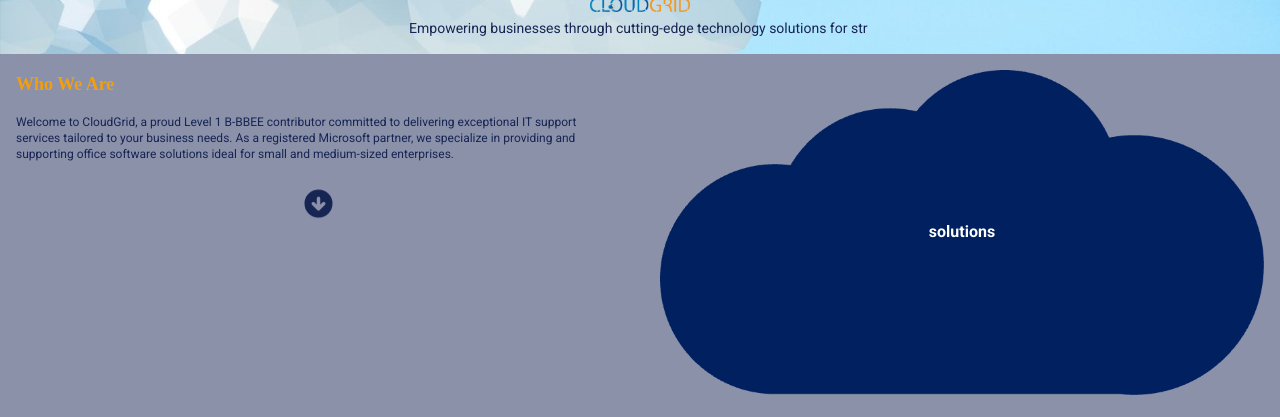
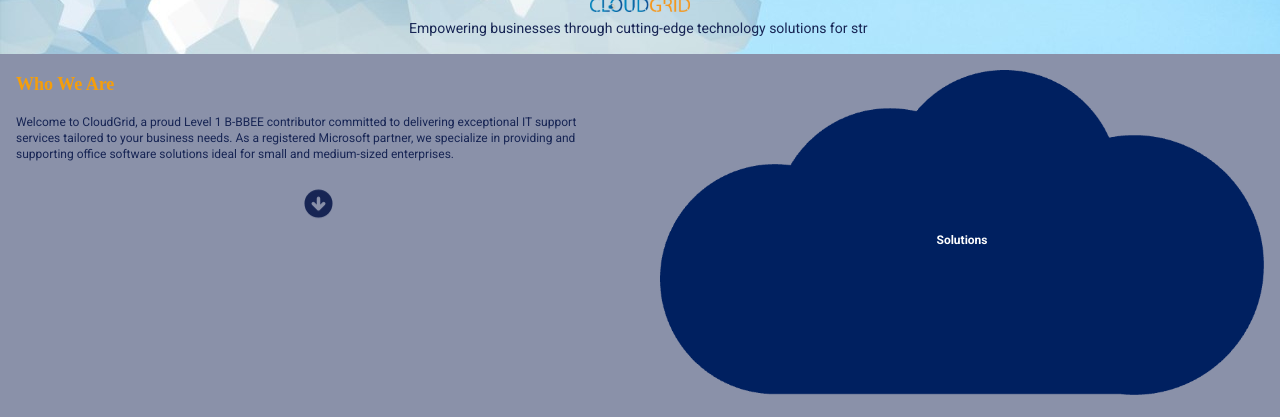
Before and after one commit to Sheilakobue/Cloudgrid-website, a Next.js app: page / in a window 1280 px wide. Shown: the part 535-952 px from the top of the page. Built offline with nearby package versions, Linux system fonts and the light colour scheme.

Commit message:
documented & commented

```diff
--- a/src/app/page.tsx
+++ b/src/app/page.tsx
@@ -5,15 +5,22 @@ import Image from "next/image";
 import Picture4 from "../../public/Picture4.png";
 import { HiArrowCircleDown } from "react-icons/hi";
 
-export default function Home() {
+/**
+ * Home component
+ * Renders the home page with a hero section, an information section, and a link to solutions.
+ * @returns {JSX.Element} The Home component JSX
+ */
+export default function Home(): JSX.Element {
   return (
     <div>
+      {/* Hero section */}
       <Hero />
-      <div className="dark:text-neutral-100 text-blue-950 dark:bg-gray-800 flex flex-col space-y-10 place-items-stretch justify-center align-top md:flex-row md:text-left md:p-4  p-4 text-center md:space-y-0 md:space-x-10">
+      <div className="dark:text-neutral-100 text-blue-950 dark:bg-gray-800 flex flex-col space-y-10 place-items-stretch justify-center align-top md:flex-row md:text-left md:p-4 p-4 text-center md:space-y-0 md:space-x-10">
+
         {/* Text section */}
         <div className="md:mt-0 md:w-1/2">
           <h3 className="text-lg font-bold text-amber-500 mt-0 md:text-left">Who We Are</h3>
-          <p className="text-xs mb-6 mt-4 md:text-mt-4 md:text-left">
+          <p className="text-xs mb-6 mt-4 md:mt-4 md:text-left">
             Welcome to CloudGrid, a proud Level 1 B-BBEE contributor committed
             to delivering exceptional IT support services tailored to your
             business needs. As a registered Microsoft partner, we specialize in
@@ -23,29 +30,31 @@ export default function Home() {
 
           {/* Arrow section */}
           <div className="flex flex-row justify-center md:mt-8 mt-2 cursor-pointer hover:text-amber-500">
-            <Link href="/about" passHref>
+            <Link href="/about">
               <HiArrowCircleDown size={35} className="animate-bounce" />
             </Link>
           </div>
         </div>
+
         {/* Image Button section */}
         <div className="md:mt-0 pb-10 mt-4 md:w-1/2 relative flex items-center justify-center">
-          <a href="/solutions" className="relative">
+          <Link href="/solutions">
+            <div className="relative cursor-pointer">
               <Image
                 src={Picture4}
                 alt="solutions"
                 width={100}
                 height={100}
-              className="w-full h-full object-cover cursor-pointer"
+                className="w-full h-full object-cover"
               />
-            <span className="absolute top-0 left-0 w-full h-full flex items-center justify-center text-white font-bold text-x  hover:text-amber500">
-              solutions
+              <span className="absolute text-xs top-2 left-0 w-full h-full flex items-center justify-center text-white font-bold hover:text-amber-500">
+                Solutions
               </span>
-          </a>
+            </div>
+          </Link>
         </div>
 
       </div>
     </div>
-
   );
 }
```
Lines whose indentation alone changed are shown as unchanged.
